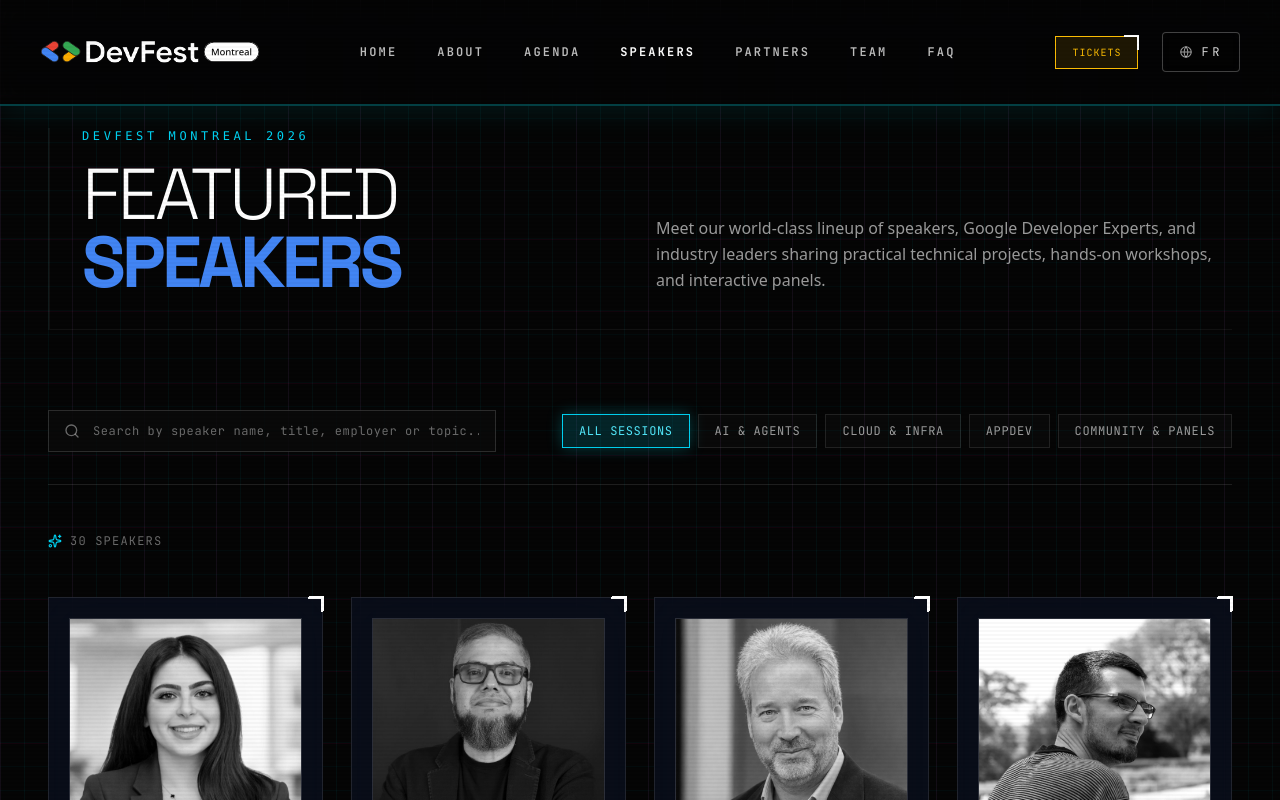
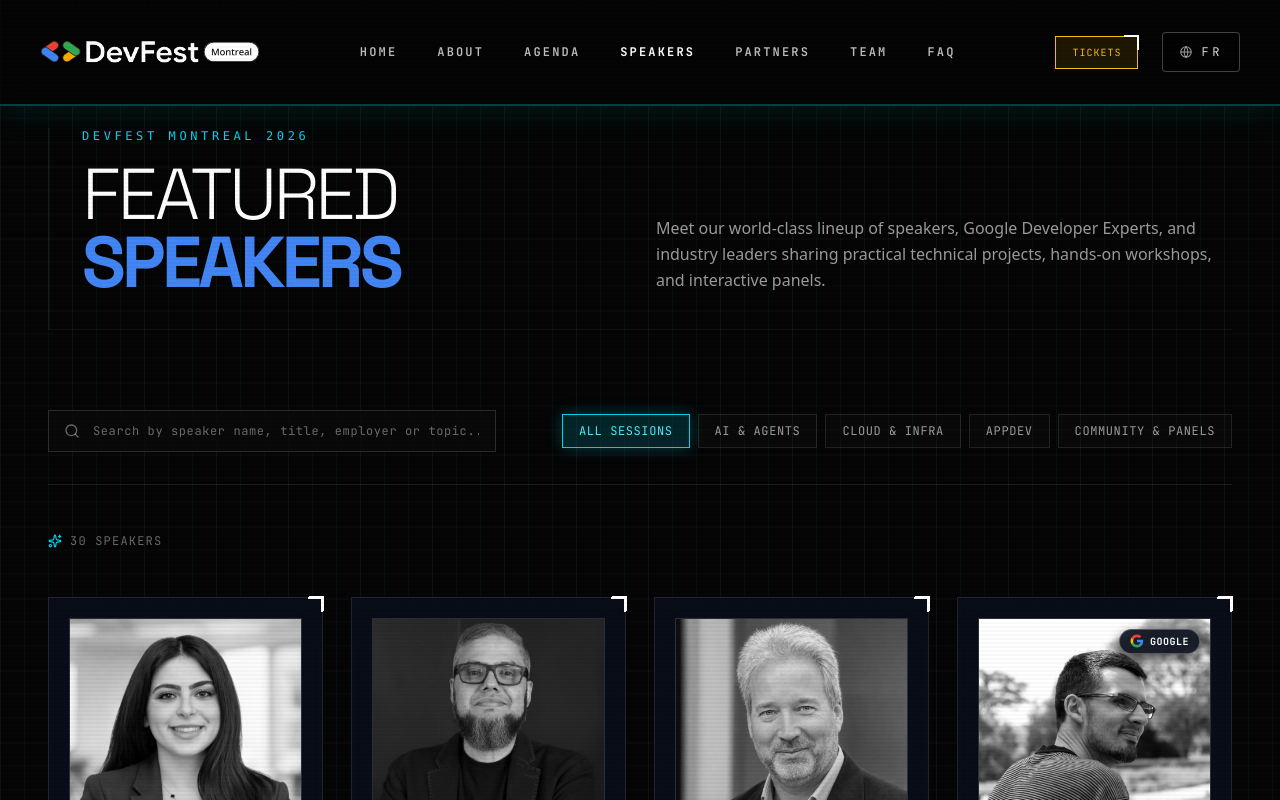
Before and after one commit to AndroidMontreal/DevFest2026, a Next.js app: page /en/speakers in a window 1280 px wide. Shown: the top 800 px of the page. Built offline with nearby package versions, Linux system fonts and the light colour scheme.

Commit message:
feat(speakers): add Google logo pill top-right for Googlers

```diff
--- a/src/components/speakers/speakers-grid.tsx
+++ b/src/components/speakers/speakers-grid.tsx
@@ -22,6 +22,7 @@
   title?: string;
   employer?: string;
   gde?: boolean;
+  googler?: boolean;
   topic: string;
   format?: string;
   link: string;
@@ -447,6 +448,37 @@
                         <span>GDE</span>
                       </div>
                     )}
+                    {(speaker.googler ||
+                      speaker.employer?.toLowerCase() === 'google') && (
+                      <div
+                        title="Google"
+                        className="absolute top-2.5 right-2.5 z-10 flex items-center gap-1.5 rounded-full border border-white/25 bg-[#0a0f1d]/90 px-2.5 py-1 font-mono-tech text-[10px] font-bold tracking-wider text-white uppercase shadow-[0_4px_12px_rgba(0,0,0,0.6)] backdrop-blur-md"
+                      >
+                        <svg
+                          viewBox="0 0 24 24"
+                          className="h-3.5 w-3.5 shrink-0"
+                          aria-hidden="true"
+                        >
+                          <path
+                            d="M22.56 12.25c0-.78-.07-1.53-.2-2.25H12v4.26h5.92c-.26 1.37-1.04 2.53-2.21 3.31v2.77h3.57c2.08-1.92 3.28-4.74 3.28-8.09z"
+                            fill="#4285F4"
+                          />
+                          <path
+                            d="M12 23c2.97 0 5.46-.98 7.28-2.66l-3.57-2.77c-.98.66-2.23 1.06-3.71 1.06-2.86 0-5.29-1.93-6.16-4.53H2.18v2.84C3.99 20.53 7.7 23 12 23z"
+                            fill="#34A853"
+                          />
+                          <path
+                            d="M5.84 14.09c-.22-.66-.35-1.36-.35-2.09s.13-1.43.35-2.09V7.07H2.18C1.43 8.55 1 10.22 1 12s.43 3.45 1.18 4.93l2.85-2.22.81-.62z"
+                            fill="#FBBC05"
+                          />
+                          <path
+                            d="M12 5.38c1.62 0 3.06.56 4.21 1.64l3.15-3.15C17.45 2.09 14.97 1 12 1 7.7 1 3.99 3.47 2.18 7.07l3.66 2.84c.87-2.6 3.3-4.53 6.16-4.53z"
+                            fill="#EA4335"
+                          />
+                        </svg>
+                        <span>Google</span>
+                      </div>
+                    )}
                   </div>
 
                   {/* Speaker Info */}
--- a/src/messages/en/speakers.json
+++ b/src/messages/en/speakers.json
@@ -51,6 +51,7 @@
       "employer": "Google",
       "title": "Developer Advocate",
       "gde": false,
+      "googler": true,
       "topic": "Talk: So... You want to work at Google?\nWorkshop: AI-driven troubleshooting for Google Cloud infrastructure",
       "format": "Talk · 40 min\nWorkshop · 90 min",
       "link": "https://www.linkedin.com/in/olivi-eh/",
@@ -167,6 +168,7 @@
       "employer": "Google",
       "title": "Outcome Customer Engineering (Google Cloud)",
       "gde": false,
+      "googler": true,
       "topic": "Career coaching 1:1",
       "format": "1:1 coaching · 25 min",
       "link": "https://www.linkedin.com/in/sebastiansg/",
@@ -247,6 +249,7 @@
       "employer": "Google",
       "title": "Cloud Advocate",
       "gde": false,
+      "googler": true,
       "topic": "From Data to Action: Building AI Agents with Google ADK, MCP, and Cloud Databases",
       "format": "Talk · 40 min",
       "link": "https://www.linkedin.com/in/glebotochkin/",
--- a/src/messages/fr/speakers.json
+++ b/src/messages/fr/speakers.json
@@ -51,6 +51,7 @@
       "employer": "Google",
       "title": "Developer Advocate",
       "gde": false,
+      "googler": true,
       "topic": "Talk: So... You want to work at Google?\nAtelier: AI-driven troubleshooting for Google Cloud infrastructure",
       "format": "Talk · 40 min\nAtelier · 90 min",
       "link": "https://www.linkedin.com/in/olivi-eh/",
@@ -167,6 +168,7 @@
       "employer": "Google",
       "title": "Outcome Customer Engineering (Google Cloud)",
       "gde": false,
+      "googler": true,
       "topic": "Mentorat carrière 1:1",
       "format": "Mentorat 1:1 · 25 min",
       "link": "https://www.linkedin.com/in/sebastiansg/",
@@ -247,6 +249,7 @@
       "employer": "Google",
       "title": "Cloud Advocate",
       "gde": false,
+      "googler": true,
       "topic": "From Data to Action: Building AI Agents with Google ADK, MCP, and Cloud Databases",
       "format": "Talk · 40 min",
       "link": "https://www.linkedin.com/in/glebotochkin/",
```
